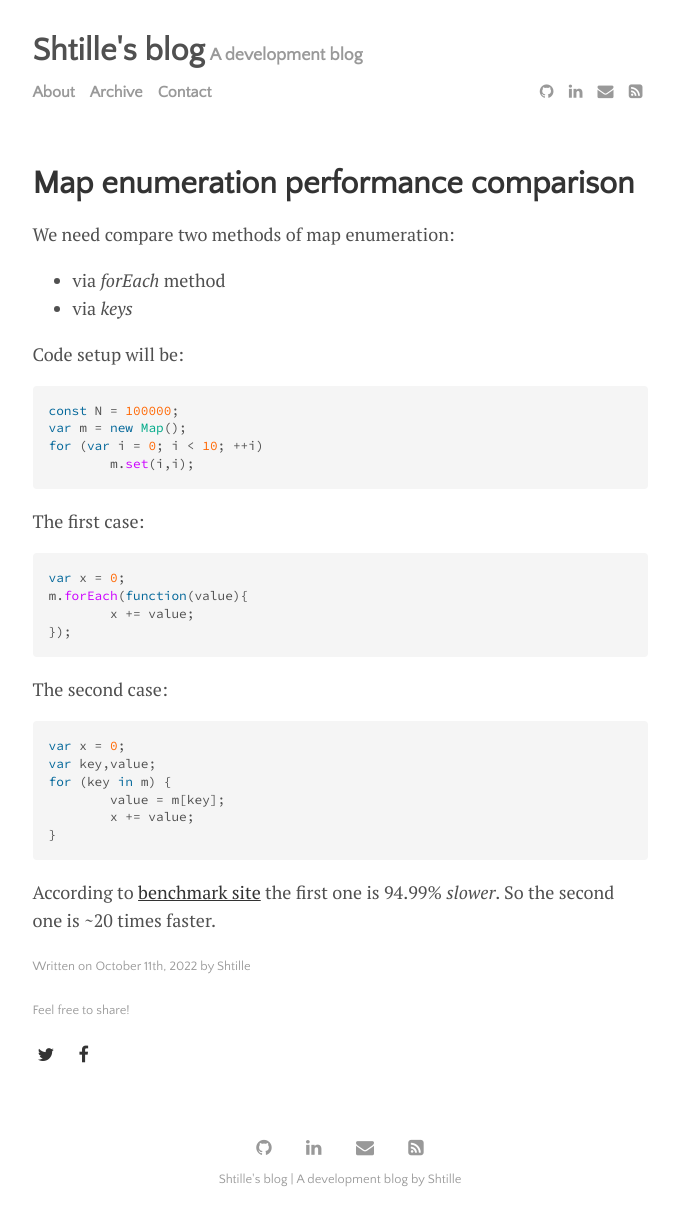
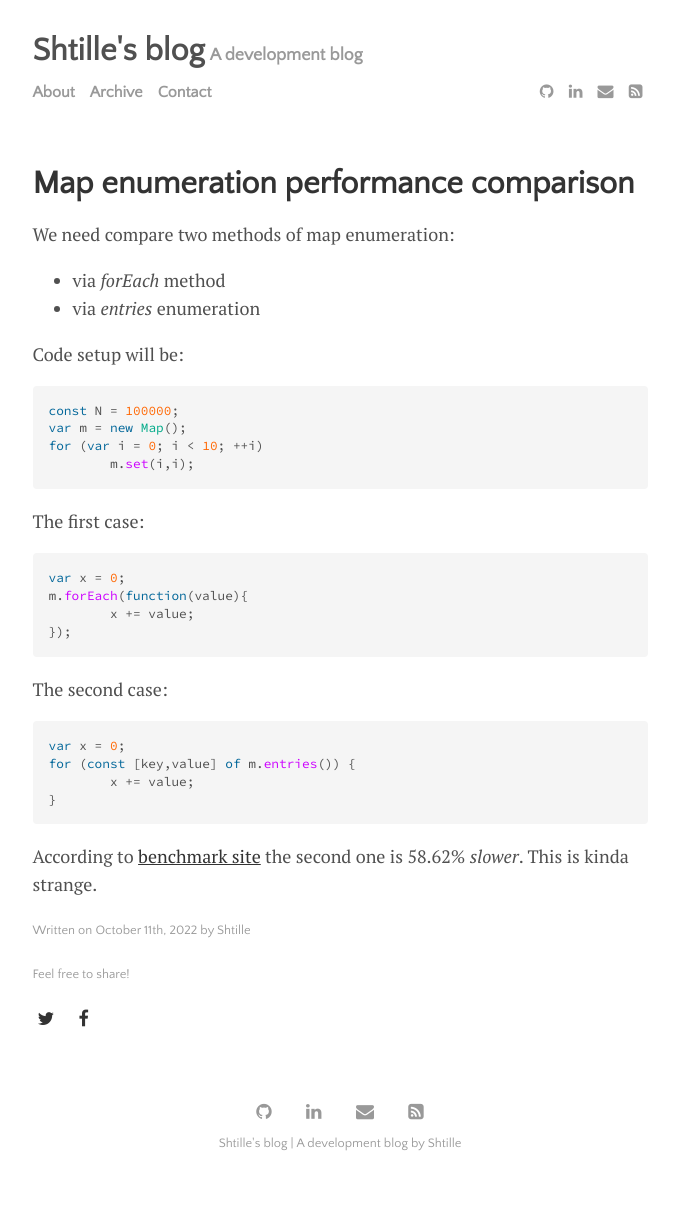
Before and after one commit to Shtille/blog, a Jekyll site: the page built from _posts/2022-10-11-js-map-enum-cmp.md, in a window 1280 px wide. Shown: the whole page, without its empty margins (300-974 px from the left). Built offline with Jekyll 4.4.1, drawn with Linux system fonts in a browser that asks for light colours; after the commit the page ends 1189 px from its top, so only the background shows below that.

Commit message:
Update 2022-10-11-js-map-enum-cmp.md

````diff
--- a/_posts/2022-10-11-js-map-enum-cmp.md
+++ b/_posts/2022-10-11-js-map-enum-cmp.md
@@ -8,7 +8,7 @@ tags: [code,JavaScript]
 
 We need compare two methods of map enumeration:
 - via _forEach_ method
-- via _keys_
+- via _entries_ enumeration
 
 Code setup will be:
 ```js
@@ -29,11 +29,9 @@ m.forEach(function(value){
 The second case:
 ```js
 var x = 0;
-var key,value;
-for (key in m) {
-	value = m[key];
+for (const [key,value] of m.entries()) {
 	x += value;
 }
 ```
 
-According to [benchmark site](https://jsbench.me/) the first one is 94.99% _slower_. So the second one is ~20 times faster.
+According to [benchmark site](https://jsbench.me/) the second one is 58.62% _slower_. This is kinda strange.
````
